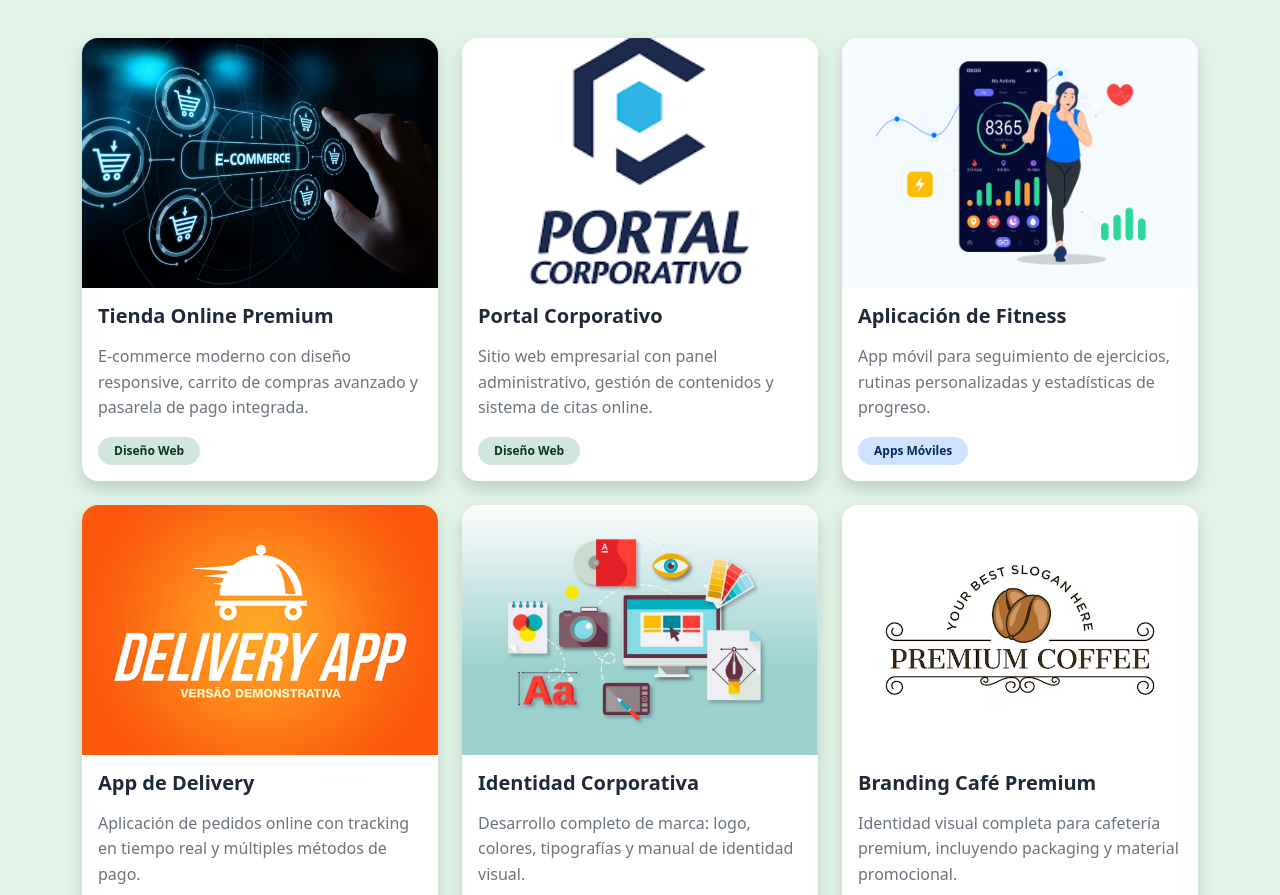
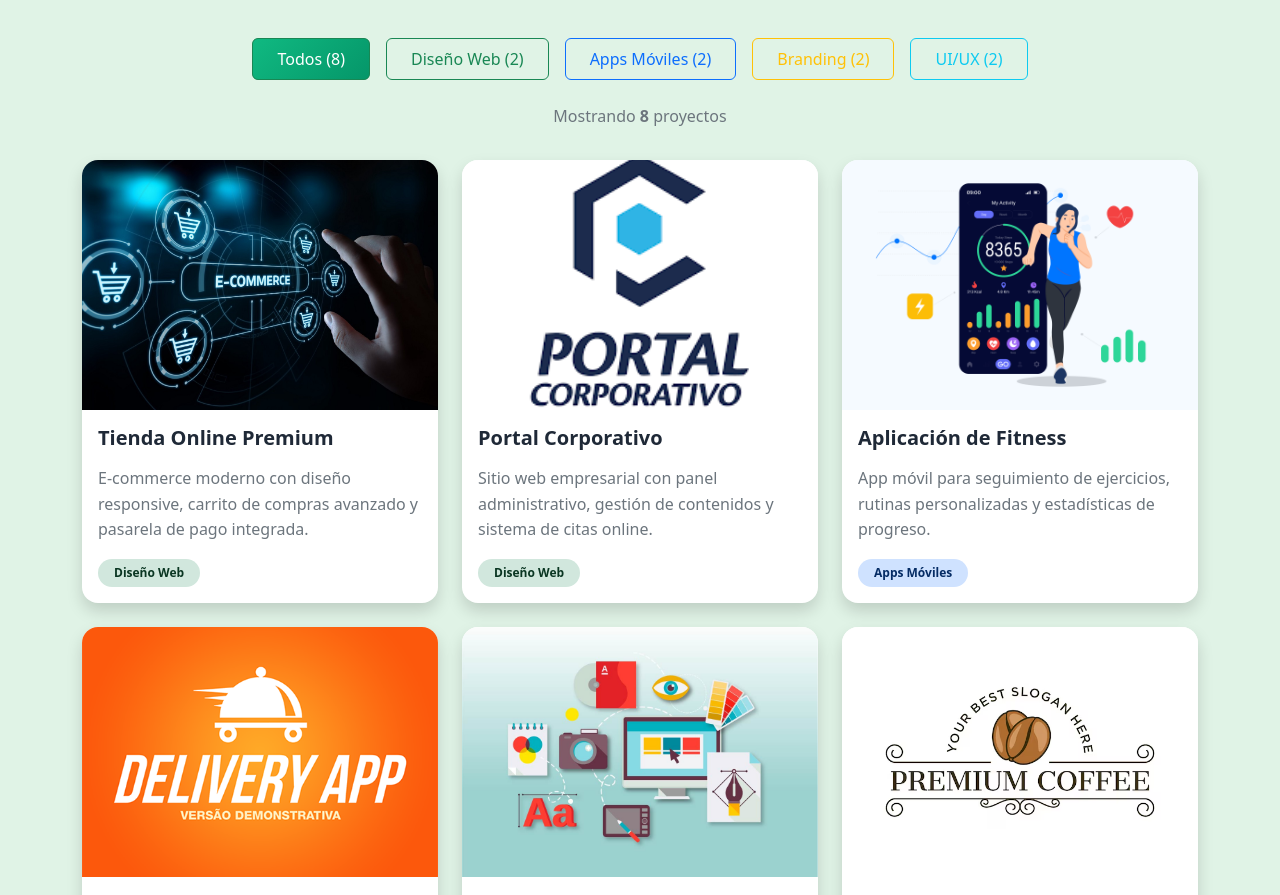
Before and after one commit to serogonpi/portafolio-react-soal, a React (Create React App) app: page /gallery in a window 1280 px wide. Shown: the part 640-1535 px from the top of the page. Built offline with nearby package versions, Linux system fonts and the light colour scheme.

Commit message:
feat: Implementar galería de proyectos con filtrado de categorías y animación de estadísticas dinámicas.

```diff
--- a/src/components/Gallery.jsx
+++ b/src/components/Gallery.jsx
@@ -1,8 +1,126 @@
-import React from "react";
+import React, { useState } from "react";
 import '../assets/css/styles.css'
 import '../assets/css/gallery.css'
 
 function Gallery() {
+    // STATE: Categoría seleccionada para filtrar
+    const [selectedCategory, setSelectedCategory] = useState('todos');
+
+    // Datos de los proyectos
+    const projects = [
+        {
+            id: 1,
+            title: 'Tienda Online Premium',
+            description: 'E-commerce moderno con diseño responsive, carrito de compras avanzado y pasarela de pago integrada.',
+            category: 'diseño-web',
+            image: require('../assets/images/ecommerce.jpeg')
+        },
+        {
+            id: 2,
+            title: 'Portal Corporativo',
+            description: 'Sitio web empresarial con panel administrativo, gestión de contenidos y sistema de citas online.',
+            category: 'diseño-web',
+            image: require('../assets/images/portal_corporativo.png')
+        },
+        {
+            id: 3,
+            title: 'Aplicación de Fitness',
+            description: 'App móvil para seguimiento de ejercicios, rutinas personalizadas y estadísticas de progreso.',
+            category: 'apps-moviles',
+            image: require('../assets/images/fitness-app.png')
+        },
+        {
+            id: 4,
+            title: 'App de Delivery',
+            description: 'Aplicación de pedidos online con tracking en tiempo real y múltiples métodos de pago.',
+            category: 'apps-moviles',
+            image: require('../assets/images/delivery_app.png')
+        },
+        {
+            id: 5,
+            title: 'Identidad Corporativa',
+            description: 'Desarrollo completo de marca: logo, colores, tipografías y manual de identidad visual.',
+            category: 'branding',
+            image: require('../assets/images/identidad_visual.jpg')
+        },
+        {
+            id: 6,
+            title: 'Branding Café Premium',
+            description: 'Identidad visual completa para cafetería premium, incluyendo packaging y material promocional.',
+            category: 'branding',
+            image: require('../assets/images/branding_cafe_premium.jpg')
+        },
+        {
+            id: 7,
+            title: 'Dashboard Analytics',
+            description: 'Diseño UX/UI de dashboard para análisis de datos con gráficos interactivos y métricas en tiempo real.',
+            category: 'ui-ux',
+            image: require('../assets/images/dashboard.png')
+        },
+        {
+            id: 8,
+            title: 'App Bancaria',
+            description: 'Rediseño UX de aplicación bancaria enfocado en usabilidad y experiencia de usuario intuitiva.',
+            category: 'ui-ux',
+            image: require('../assets/images/banking_app.png')
+        }
+    ];
+
+    // Función para obtener el badge label según categoría
+    const getCategoryLabel = (category) => {
+        const labels = {
+            'diseño-web': 'Diseño Web',
+            'apps-moviles': 'Apps Móviles',
+            'branding': 'Branding',
+            'ui-ux': 'UI/UX'
+        };
+        return labels[category] || category;
+    };
+
+    // Función para obtener el color del badge según categoría
+    const getCategoryColor = (category) => {
+        const colors = {
+            'diseño-web': 'success',
+            'apps-moviles': 'primary',
+            'branding': 'warning',
+            'ui-ux': 'info'
+        };
+        return colors[category] || 'secondary';
+    };
+
+    // Filtrar proyectos según categoría seleccionada
+    const filteredProjects = selectedCategory === 'todos'
+        ? projects
+        : projects.filter(project => project.category === selectedCategory);
+
+    // Componente reutilizable para cada proyecto (recibe PROPS)
+    const ProjectCard = ({ project }) => {
+        return (
+            <div className="col-12 col-md-6 col-lg-4">
+                <div className="card gallery-item h-100 shadow border-0 rounded-4 overflow-hidden">
+                    <div className="gallery-image position-relative">
+                        <img
+                            className="card-img-top"
+                            src={project.image}
+                            alt={project.title}
+                            style={{ height: '250px', objectFit: 'cover' }}
+                        />
+                        <div className="image-overlay position-absolute top-0 start-0 w-100 h-100"></div>
+                    </div>
+                    <div className="card-body">
+                        <h3 className="card-title h5 fw-bold mb-3">{project.title}</h3>
+                        <p className="card-text text-secondary mb-3">
+                            {project.description}
+                        </p>
+                        <span className={`badge bg-${getCategoryColor(project.category)}-subtle text-${getCategoryColor(project.category)}-emphasis px-3 py-2 rounded-pill`}>
+                            {getCategoryLabel(project.category)}
+                        </span>
+                    </div>
+                </div>
+            </div>
+        );
+    };
+
     return (
         <main>
             <section id="inicio" className="hero">
@@ -21,207 +139,70 @@ function Gallery() {
 
             <section className="gallery py-5">
                 <div className="container">
-                    <div className="row g-4">
-                        {/* Item 1 */}
-                        <div className="col-12 col-md-6 col-lg-4">
-                            <div className="card gallery-item h-100 shadow border-0 rounded-4 overflow-hidden">
-                                <div className="gallery-image position-relative">
-                                    <img
-                                        className="card-img-top"
-                                        src={require('../assets/images/ecommerce.jpeg')}
-                                        alt="Imagen de Ecommerce"
-                                        style={{ height: '250px', objectFit: 'cover' }}
-                                    />
-                                    <div className="image-overlay position-absolute top-0 start-0 w-100 h-100"></div>
-                                </div>
-                                <div className="card-body">
-                                    <h3 className="card-title h5 fw-bold mb-3">Tienda Online Premium</h3>
-                                    <p className="card-text text-secondary mb-3">
-                                        E-commerce moderno con diseño responsive, carrito de compras avanzado
-                                        y pasarela de pago integrada.
-                                    </p>
-                                    <span className="badge bg-success-subtle text-success-emphasis px-3 py-2 rounded-pill">
-                                        Diseño Web
-                                    </span>
+                    {/* Botones de filtro */}
+                    <div className="row mb-4">
+                        <div className="col-12">
+                            <div className="d-flex flex-wrap gap-3 justify-content-center">
+                                <button
+                                    className={`btn ${selectedCategory === 'todos' ? 'btn-success' : 'btn-outline-success'} px-4 py-2`}
+                                    onClick={() => setSelectedCategory('todos')}
+                                >
+                                    Todos ({projects.length})
+                                </button>
+                                <button
+                                    className={`btn ${selectedCategory === 'diseño-web' ? 'btn-success' : 'btn-outline-success'} px-4 py-2`}
+                                    onClick={() => setSelectedCategory('diseño-web')}
+                                >
+                                    Diseño Web ({projects.filter(p => p.category === 'diseño-web').length})
+                                </button>
+                                <button
+                                    className={`btn ${selectedCategory === 'apps-moviles' ? 'btn-primary' : 'btn-outline-primary'} px-4 py-2`}
+                                    onClick={() => setSelectedCategory('apps-moviles')}
+                                >
+                                    Apps Móviles ({projects.filter(p => p.category === 'apps-moviles').length})
+                                </button>
+                                <button
+                                    className={`btn ${selectedCategory === 'branding' ? 'btn-warning' : 'btn-outline-warning'} px-4 py-2`}
+                                    onClick={() => setSelectedCategory('branding')}
+                                >
+                                    Branding ({projects.filter(p => p.category === 'branding').length})
+                                </button>
+                                <button
+                                    className={`btn ${selectedCategory === 'ui-ux' ? 'btn-info' : 'btn-outline-info'} px-4 py-2`}
+                                    onClick={() => setSelectedCategory('ui-ux')}
+                                >
+                                    UI/UX ({projects.filter(p => p.category === 'ui-ux').length})
+                                </button>
                             </div>
                         </div>
                     </div>
 
-                        {/* Item 2 */}
-                        <div className="col-12 col-md-6 col-lg-4">
-                            <div className="card gallery-item h-100 shadow border-0 rounded-4 overflow-hidden">
-                                <div className="gallery-image position-relative">
-                                    <img
-                                        className="card-img-top"
-                                        src={require('../assets/images/portal_corporativo.png')}
-                                        alt="imagen de portal corporativo"
-                                        style={{ height: '250px', objectFit: 'cover' }}
-                                    />
-                                    <div className="image-overlay position-absolute top-0 start-0 w-100 h-100"></div>
-                                </div>
-                                <div className="card-body">
-                                    <h3 className="card-title h5 fw-bold mb-3">Portal Corporativo</h3>
-                                    <p className="card-text text-secondary mb-3">
-                                        Sitio web empresarial con panel administrativo, gestión de contenidos
-                                        y sistema de citas online.
+                    {/* Contador de proyectos filtrados */}
+                    <div className="row mb-3">
+                        <div className="col-12 text-center">
+                            <p className="text-secondary">
+                                Mostrando <strong>{filteredProjects.length}</strong> proyecto{filteredProjects.length !== 1 ? 's' : ''}
                             </p>
-                                    <span className="badge bg-success-subtle text-success-emphasis px-3 py-2 rounded-pill">
-                                        Diseño Web
-                                    </span>
-                                </div>
                         </div>
                     </div>
 
-                        {/* Item 3 */}
-                        <div className="col-12 col-md-6 col-lg-4">
-                            <div className="card gallery-item h-100 shadow border-0 rounded-4 overflow-hidden">
-                                <div className="gallery-image position-relative">
-                                    <img
-                                        className="card-img-top"
-                                        src={require('../assets/images/fitness-app.png')}
-                                        alt="Imagen de Aplicación fitness"
-                                        style={{ height: '250px', objectFit: 'cover' }}
-                                    />
-                                    <div className="image-overlay position-absolute top-0 start-0 w-100 h-100"></div>
+                    {/* Grid de proyectos */}
+                    <div className="row g-4">
+                        {filteredProjects.map(project => (
+                            <ProjectCard key={project.id} project={project} />
+                        ))}
                     </div>
-                                <div className="card-body">
-                                    <h3 className="card-title h5 fw-bold mb-3">Aplicación de Fitness</h3>
-                                    <p className="card-text text-secondary mb-3">
-                                        App móvil para seguimiento de ejercicios, rutinas personalizadas
-                                        y estadísticas de progreso.
+
+                    {/* Mensaje cuando no hay proyectos */}
+                    {filteredProjects.length === 0 && (
+                        <div className="row">
+                            <div className="col-12 text-center py-5">
+                                <p className="text-secondary fs-5">
+                                    No hay proyectos en esta categoría
                                 </p>
-                                    <span className="badge bg-primary-subtle text-primary-emphasis px-3 py-2 rounded-pill">
-                                        Apps Móviles
-                                    </span>
                             </div>
                         </div>
-                        </div>
-
-                        {/* Item 4 */}
-                        <div className="col-12 col-md-6 col-lg-4">
-                            <div className="card gallery-item h-100 shadow border-0 rounded-4 overflow-hidden">
-                                <div className="gallery-image position-relative">
-                                    <img
-                                        className="card-img-top"
-                                        src={require('../assets/images/delivery_app.png')}
-                                        alt="imagen de una app de delivery"
-                                        style={{ height: '250px', objectFit: 'cover' }}
-                                    />
-                                    <div className="image-overlay position-absolute top-0 start-0 w-100 h-100"></div>
-                                </div>
-                                <div className="card-body">
-                                    <h3 className="card-title h5 fw-bold mb-3">App de Delivery</h3>
-                                    <p className="card-text text-secondary mb-3">
-                                        Aplicación de pedidos online con tracking en tiempo real y múltiples
-                                        métodos de pago.
-                                    </p>
-                                    <span className="badge bg-primary-subtle text-primary-emphasis px-3 py-2 rounded-pill">
-                                        Apps Móviles
-                                    </span>
-                                </div>
-                            </div>
-                        </div>
-
-                        {/* Item 5 */}
-                        <div className="col-12 col-md-6 col-lg-4">
-                            <div className="card gallery-item h-100 shadow border-0 rounded-4 overflow-hidden">
-                                <div className="gallery-image position-relative">
-                                    <img
-                                        className="card-img-top"
-                                        src={require('../assets/images/identidad_visual.jpg')}
-                                        alt="imagen de identidad visual"
-                                        style={{ height: '250px', objectFit: 'cover' }}
-                                    />
-                                    <div className="image-overlay position-absolute top-0 start-0 w-100 h-100"></div>
-                                </div>
-                                <div className="card-body">
-                                    <h3 className="card-title h5 fw-bold mb-3">Identidad Corporativa</h3>
-                                    <p className="card-text text-secondary mb-3">
-                                        Desarrollo completo de marca: logo, colores, tipografías y manual
-                                        de identidad visual.
-                                    </p>
-                                    <span className="badge bg-warning-subtle text-warning-emphasis px-3 py-2 rounded-pill">
-                                        Branding
-                                    </span>
-                                </div>
-                            </div>
-                        </div>
-
-                        {/* Item 6 */}
-                        <div className="col-12 col-md-6 col-lg-4">
-                            <div className="card gallery-item h-100 shadow border-0 rounded-4 overflow-hidden">
-                                <div className="gallery-image position-relative">
-                                    <img
-                                        className="card-img-top"
-                                        src={require('../assets/images/branding_cafe_premium.jpg')}
-                                        alt="Imagen de logo de cafe"
-                                        style={{ height: '250px', objectFit: 'cover' }}
-                                    />
-                                    <div className="image-overlay position-absolute top-0 start-0 w-100 h-100"></div>
-                                </div>
-                                <div className="card-body">
-                                    <h3 className="card-title h5 fw-bold mb-3">Branding Café Premium</h3>
-                                    <p className="card-text text-secondary mb-3">
-                                        Identidad visual completa para cafetería premium, incluyendo packaging
-                                        y material promocional.
-                                    </p>
-                                    <span className="badge bg-warning-subtle text-warning-emphasis px-3 py-2 rounded-pill">
-                                        Branding
-                                    </span>
-                                </div>
-                            </div>
-                        </div>
-
-                        {/* Item 7 */}
-                        <div className="col-12 col-md-6 col-lg-4">
-                            <div className="card gallery-item h-100 shadow border-0 rounded-4 overflow-hidden">
-                                <div className="gallery-image position-relative">
-                                    <img
-                                        className="card-img-top"
-                                        src={require('../assets/images/dashboard.png')}
-                                        alt="imagen de dashboard"
-                                        style={{ height: '250px', objectFit: 'cover' }}
-                                    />
-                                    <div className="image-overlay position-absolute top-0 start-0 w-100 h-100"></div>
-                                </div>
-                                <div className="card-body">
-                                    <h3 className="card-title h5 fw-bold mb-3">Dashboard Analytics</h3>
-                                    <p className="card-text text-secondary mb-3">
-                                        Diseño UX/UI de dashboard para análisis de datos con gráficos interactivos
-                                        y métricas en tiempo real.
-                                    </p>
-                                    <span className="badge bg-info-subtle text-info-emphasis px-3 py-2 rounded-pill">
-                                        UI/UX
-                                    </span>
-                                </div>
-                            </div>
-                        </div>
-
-                        {/* Item 8 */}
-                        <div className="col-12 col-md-6 col-lg-4">
-                            <div className="card gallery-item h-100 shadow border-0 rounded-4 overflow-hidden">
-                                <div className="gallery-image position-relative">
-                                    <img
-                                        className="card-img-top"
-                                        src={require('../assets/images/banking_app.png')}
-                                        alt="imagen de app bancaria"
-                                        style={{ height: '250px', objectFit: 'cover' }}
-                                    />
-                                    <div className="image-overlay position-absolute top-0 start-0 w-100 h-100"></div>
-                                </div>
-                                <div className="card-body">
-                                    <h3 className="card-title h5 fw-bold mb-3">App Bancaria</h3>
-                                    <p className="card-text text-secondary mb-3">
-                                        Rediseño UX de aplicación bancaria enfocado en usabilidad y experiencia
-                                        de usuario intuitiva.
-                                    </p>
-                                    <span className="badge bg-info-subtle text-info-emphasis px-3 py-2 rounded-pill">
-                                        UI/UX
-                                    </span>
-                                </div>
-                            </div>
-                        </div>
-                    </div>
+                    )}
                 </div>
             </section>
         </main>
```
Also changed, not shown: src/components/Header.jsx (+48 -11 lines), src/components/Home.jsx (+66 -13 lines). Lines whose indentation alone changed are shown as unchanged.
